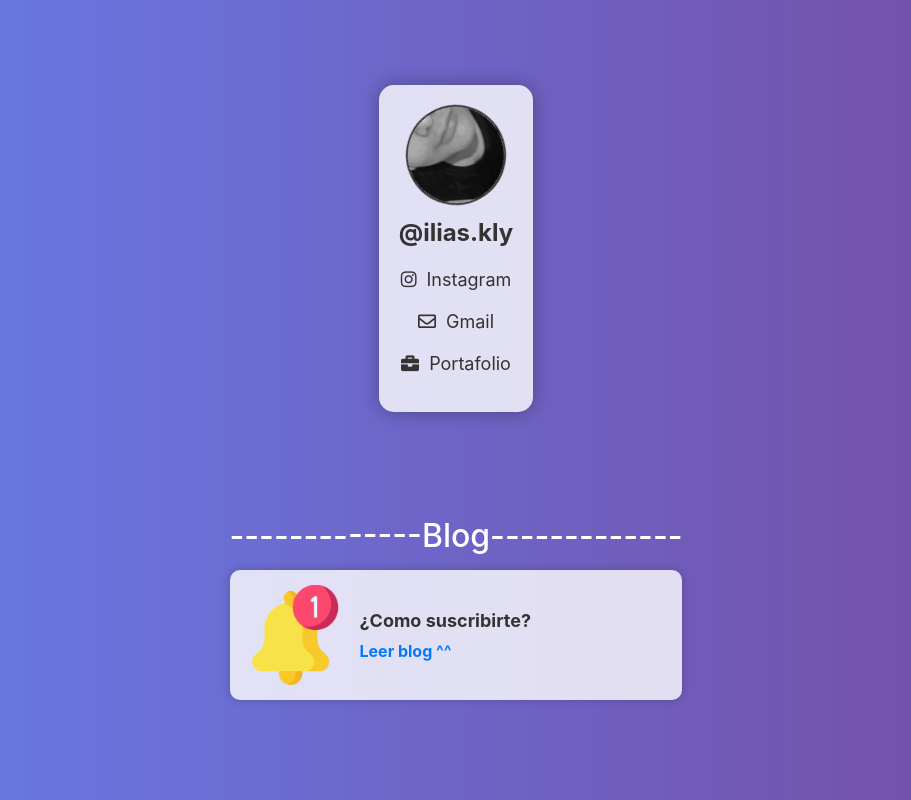
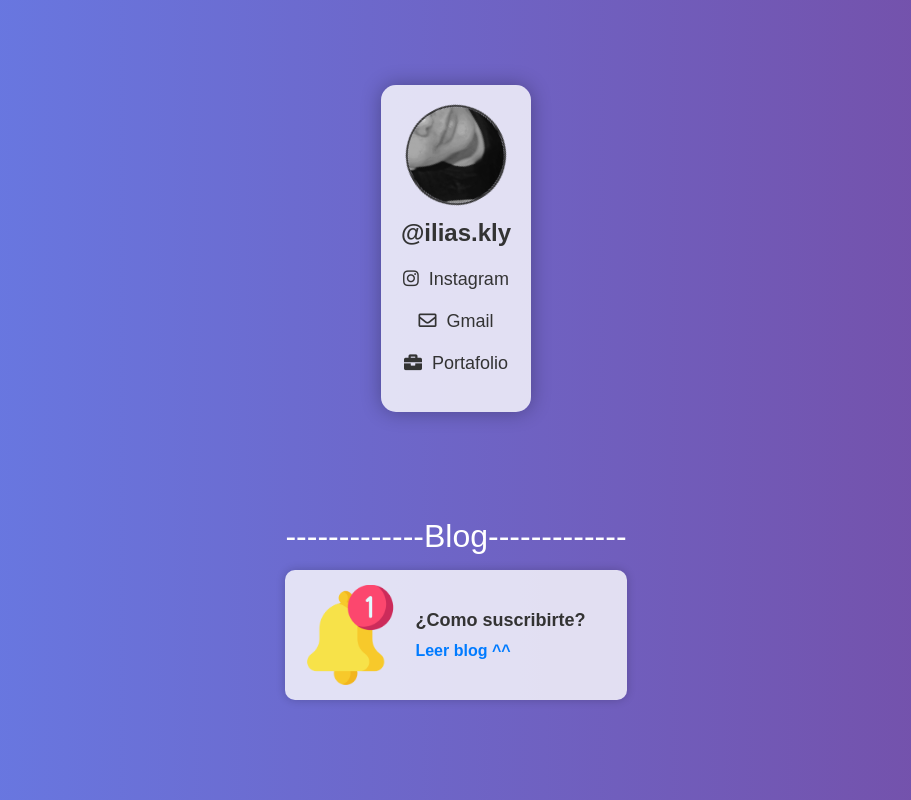
Before and after one commit to Ilias-Kly/Ilias-Kly.github.io, a browser extension: page index.html in a window 1280 px wide. Shown: the whole page, without its empty margins (184-1095 px from the left). Drawn offline with nearby package versions, Linux system fonts and the light colour scheme.

Commit message:
Update index.html

```diff
--- a/index.html
+++ b/index.html
@@ -9,7 +9,135 @@
     <link rel="stylesheet" href="https://stackpath.bootstrapcdn.com/bootstrap/4.5.2/css/bootstrap.min.css">
     <link rel="stylesheet" href="https://cdnjs.cloudflare.com/ajax/libs/font-awesome/5.15.1/css/all.min.css">
     <style>
+       body {
+    font-family: 'Arial', sans-serif;
+    background-image: linear-gradient(to right, #667eea, #764ba2);
+    margin: 0;
+    padding: 0;
+    display: flex;
+    justify-content: center;
+    align-items: center;
+    flex-direction: column;
+    height: 100vh;
+    color: #fff;
+    overflow: hidden;
+}
 
+#linktree {
+    background-color: rgba(255, 255, 255, 0.8);
+    border-radius: 15px;
+    box-shadow: 0 0 20px rgba(0, 0, 0, 0.3);
+    padding: 20px;
+    text-align: center;
+    max-width: 400px;
+    margin: auto;
+    animation: fadeInUp 1s ease-in-out;
+    margin-bottom: 20px;
+}
+
+.link {
+    display: block;
+    margin: 15px 0;
+    text-decoration: none;
+    color: #333;
+    font-size: 18px;
+    transition: color 0.3s;
+}
+
+.link:hover {
+    color: #007bff;
+}
+
+.icon {
+    margin-right: 5px;
+}
+
+#profile-picture {
+    width: 100px;
+    height: 100px;
+    border-radius: 50%;
+    object-fit: cover;
+    margin-bottom: 10px;
+    border: 2px solid #333;
+    animation: rotate 3s infinite linear;
+}
+
+#username {
+    font-size: 24px;
+    font-weight: bold;
+    margin-bottom: 15px;
+    color: #333;
+}
+
+@keyframes rotate {
+    from { transform: rotate(0deg); }
+    to { transform: rotate(360deg); }
+}
+
+@keyframes fadeInUp {
+    from {
+        opacity: 0;
+        transform: translateY(20px);
+    }
+    to {
+        opacity: 1;
+        transform: translateY(0);
+    }
+}
+
+#blog-section {
+    max-width: 600px;
+    margin: auto;
+    text-align: left;
+    animation: fadeIn 1s ease-in-out;
+}
+
+.blog-card {
+    background-color: rgba(255, 255, 255, 0.8);
+    border-radius: 10px;
+    box-shadow: 0 0 10px rgba(0, 0, 0, 0.2);
+    margin: 15px 0;
+    padding: 15px;
+    display: flex;
+    align-items: center;
+    animation: fadeInUp 1s ease-in-out;
+}
+
+.blog-image {
+    width: 100px;
+    height: 100px;
+    border-radius: 10px;
+    object-fit: cover;
+    margin-right: 15px;
+    animation: fadeIn 1s ease-in-out;
+}
+
+.blog-title {
+    font-size: 18px;
+    font-weight: bold;
+    margin-bottom: 5px;
+    color: #333;
+}
+
+.read-blog {
+    color: #007bff;
+    text-decoration: none;
+    font-weight: bold;
+    transition: color 0.3s;
+}
+
+.read-blog:hover {
+    color: #0056b3;
+}
+
+@keyframes fadeIn {
+    from {
+        opacity: 0;
+    }
+    to {
+        opacity: 1;
+    }
+}
     </style>
 </head>
 <body>
```
